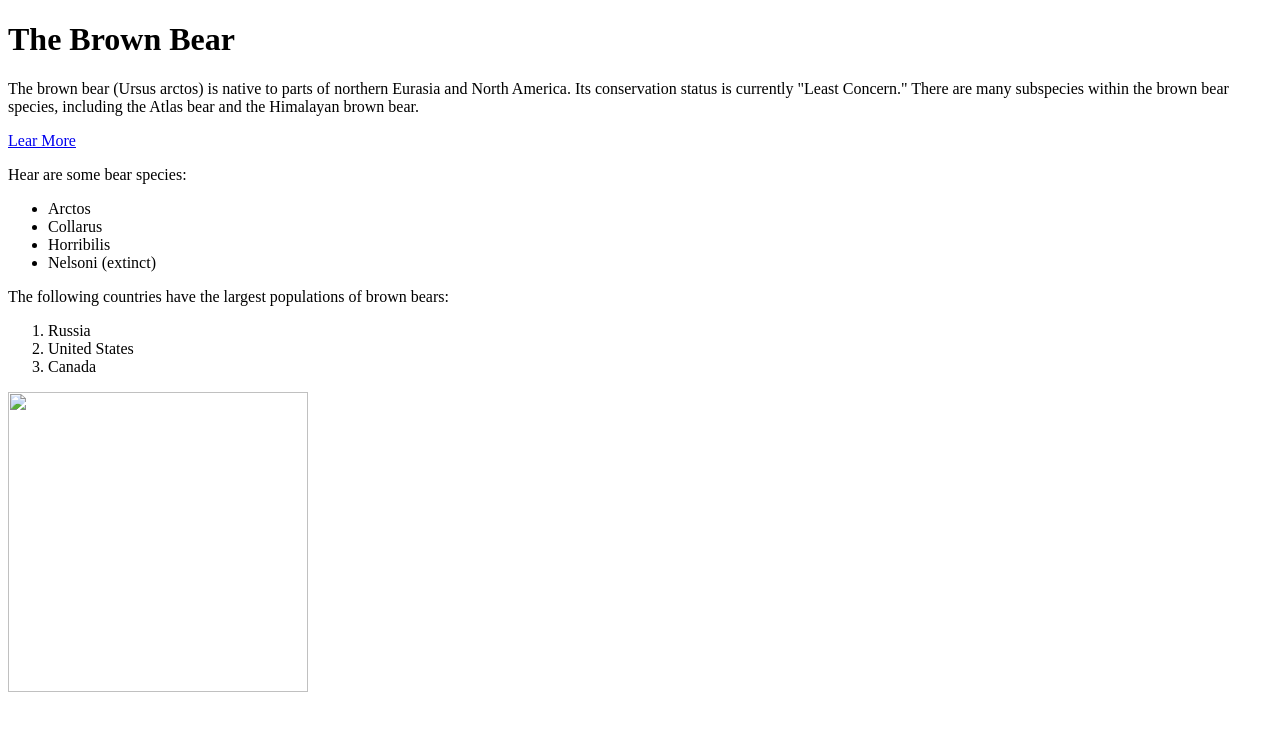
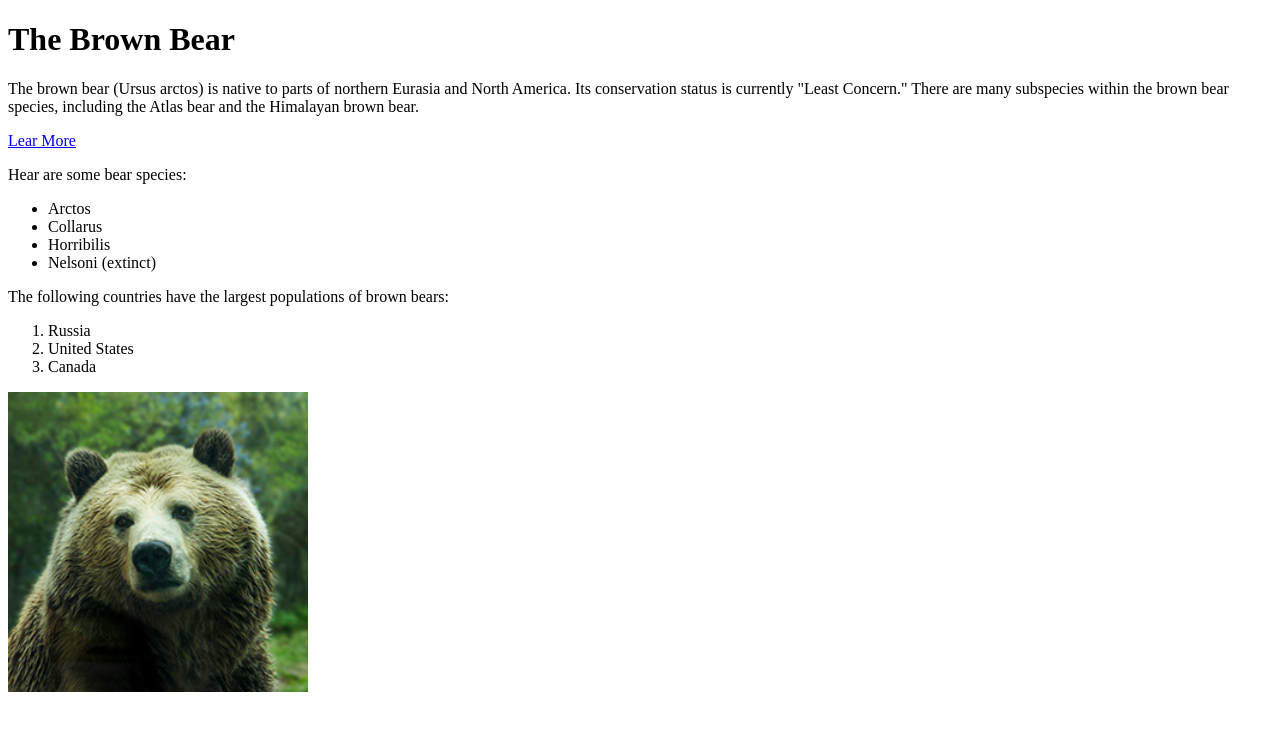
Before and after one commit to nngocanh132/nngocanh132.github.io, a plain HTML site: page week3/ex2/wiki-page.html in a window 1280 px wide. Drawn offline with Linux system fonts and the light colour scheme.

Commit message:
Update wiki-page.html

```diff
--- a/week3/ex2/wiki-page.html
+++ b/week3/ex2/wiki-page.html
@@ -25,6 +25,6 @@ including the Atlas bear and the Himalayan brown bear.</p>
             <li>United States</li>
             <li>Canada</li>
         </ol>
-    <img src="pic/bear.jpg" width="300" height="300"/>
+    <img src="image/bear.jpg" width="300" height="300"/>
 </body>
 </html>
```
